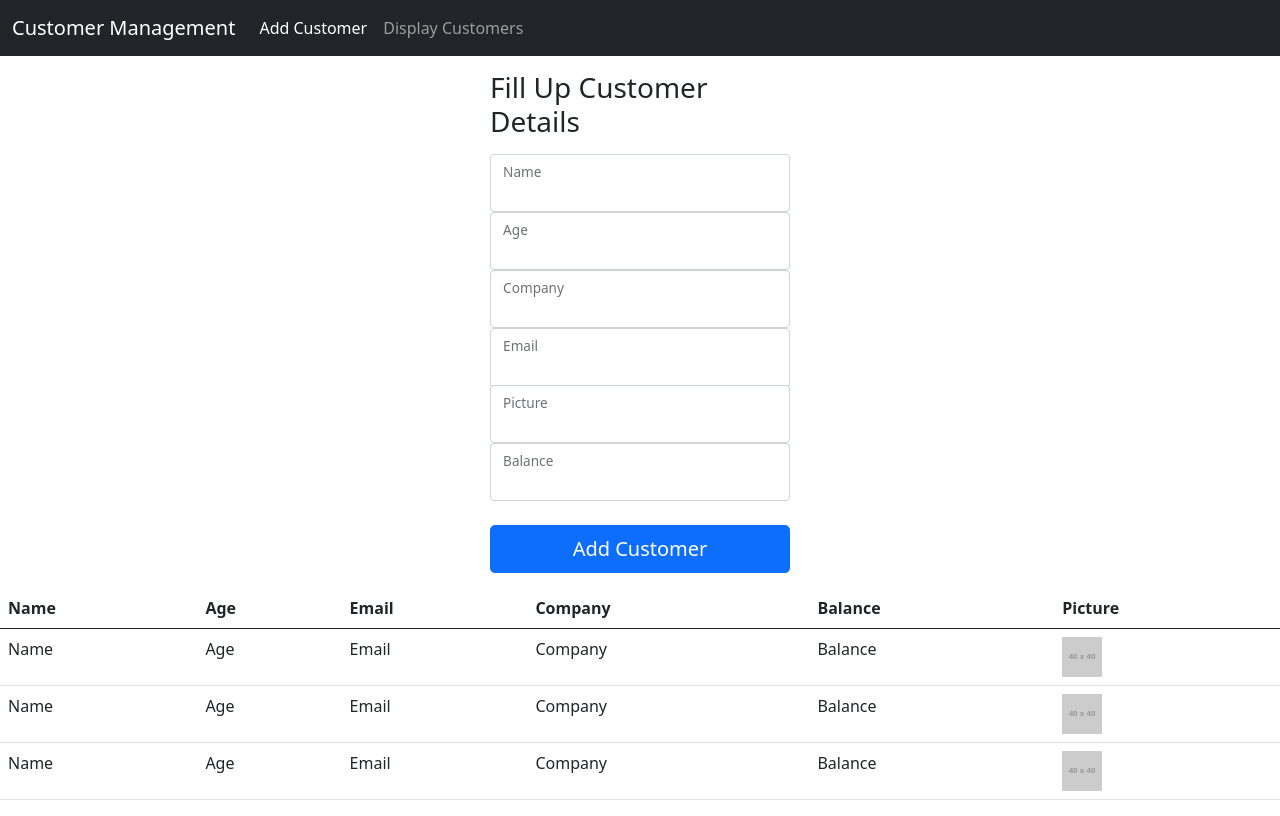
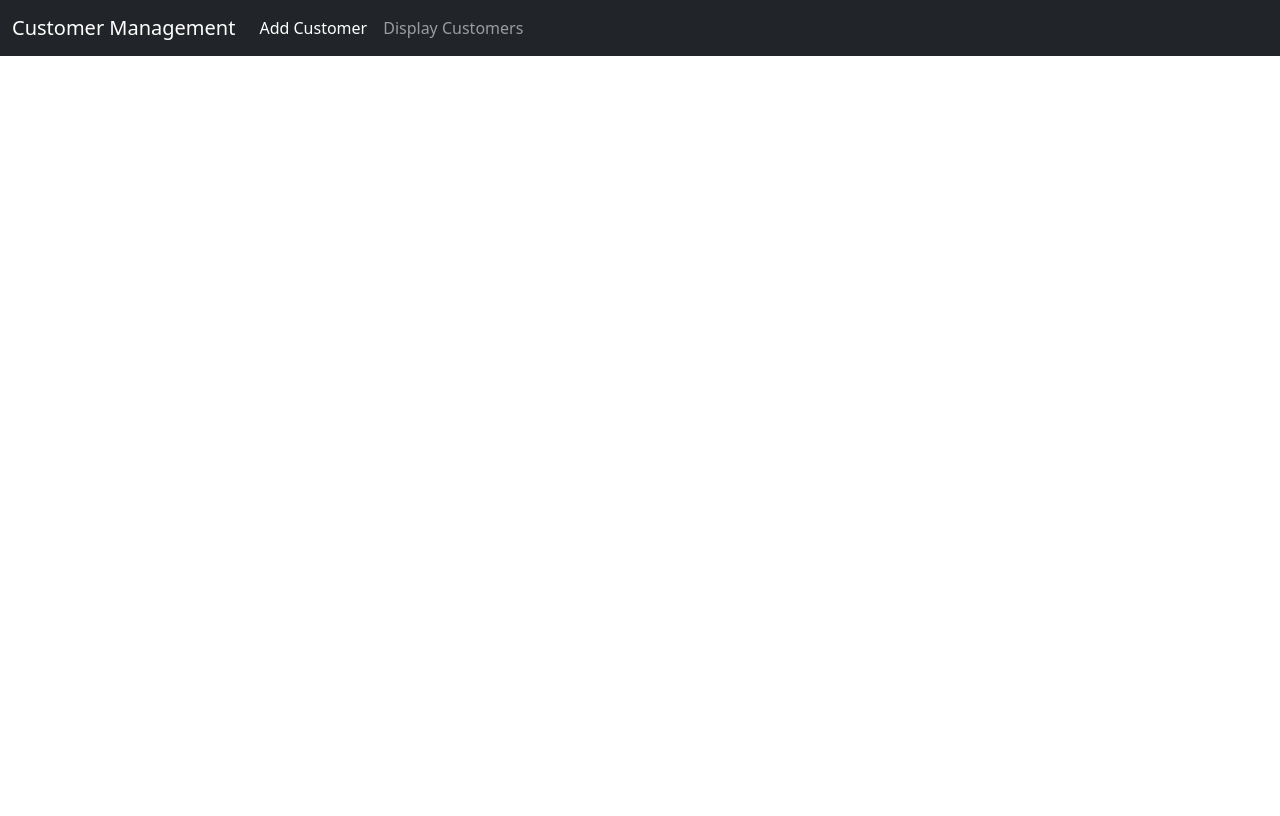
Before and after one commit to codewithz/angular-customer-management-with-redux, an Angular app: page / in a window 1280 px wide. Built offline with nearby package versions, Linux system fonts and the light colour scheme.

Commit message:
Added Routes and used router outlet

```diff
--- a/src/app/app-routing.module.ts
+++ b/src/app/app-routing.module.ts
@@ -1,7 +1,12 @@
 import { NgModule } from '@angular/core';
 import { RouterModule, Routes } from '@angular/router';
+import { CustomerAddComponent } from './customers/customer-add/customer-add.component';
+import { CustomerDisplayComponent } from './customers/customer-display/customer-display.component';
 
-const routes: Routes = [];
+const routes: Routes = [
+  {path:'add',component:CustomerAddComponent},
+  {path:'display',component:CustomerDisplayComponent}
+];
 
 @NgModule({
   imports: [RouterModule.forRoot(routes)],
--- a/src/app/app.component.html
+++ b/src/app/app.component.html
@@ -1,5 +1,6 @@
 <app-header></app-header>
 
-<app-customer-add></app-customer-add>
+<router-outlet></router-outlet>
+<!-- <app-customer-add></app-customer-add>
 
-<app-customer-display></app-customer-display>
+<app-customer-display></app-customer-display> -->
```
